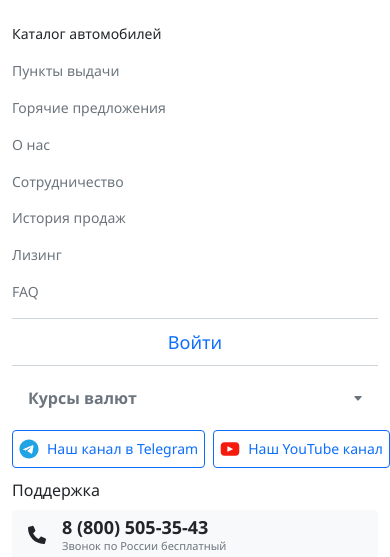
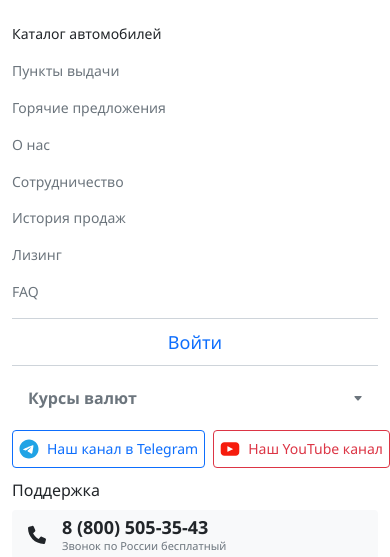
Before and after one commit to IT-Result/carskorea-design, a plain HTML site: page index.html in a window 390 px wide. Both pictures are taken after a click on the button 342 px from the left and 36 px from the top of the page. Shown: the part 75-632 px from the top of the page. Drawn offline with Linux system fonts and the light colour scheme.

Commit message:
feat: changed menu

```diff
--- a/index.html
+++ b/index.html
@@ -40,7 +40,7 @@
 						<img src="web/images/icons/tg.svg" alt="Image">
 						<span>Наш канал в Telegram</span>
 					</a>
-          <a href="" target="_blank" class="top-header__btn" data-da=".menu__btn-row, 1200,2">
+          			<a href="" target="_blank" class="top-header__btn top-header__btn-red" data-da=".menu__btn-row, 1200,2">
 						<img src="web/images/icons/yt.svg" alt="Image">
 						<span>Наш YouTube канал</span>
 					</a>
--- a/web/css/style.css
+++ b/web/css/style.css
@@ -260,6 +260,8 @@
     -ms-flex-align: center;
     align-items: center;
     gap: 1rem;
+    -ms-flex-wrap: wrap;
+    flex-wrap: wrap;
 }
 .menu__link {
     padding: 0.34375rem 0.5rem;
@@ -272,6 +274,7 @@
 .lang__btn {
     color: #6c757d;
     font-weight: 600;
+    min-width: 9.539375rem;
     border-radius: 0.25rem;
     padding: 0.5rem 1rem;
     display: -webkit-box;
@@ -500,6 +503,12 @@ ul.submenu {
         color: #0d6efd;
         margin-bottom: 0.875rem;
     }
+    .top-header__btn-red {
+        border-color: #dc3545;
+    }
+    .top-header__btn-red span {
+        color: #dc3545;
+    }
     .header-social {
         gap: 0.625rem;
     }
```
Also changed, not shown: web/css/style.min.css.
